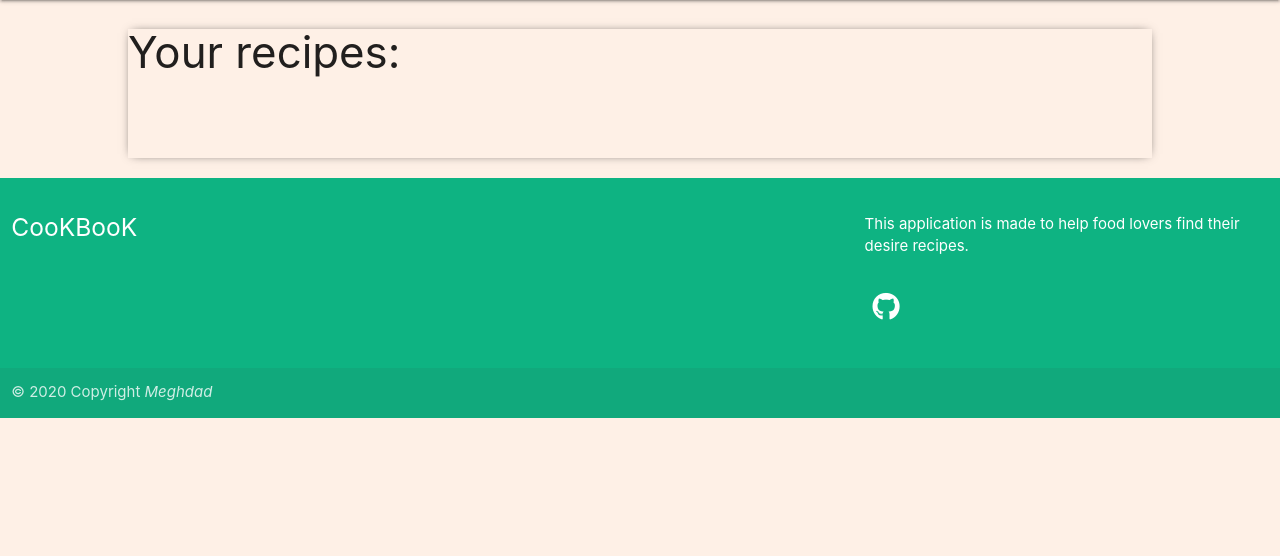
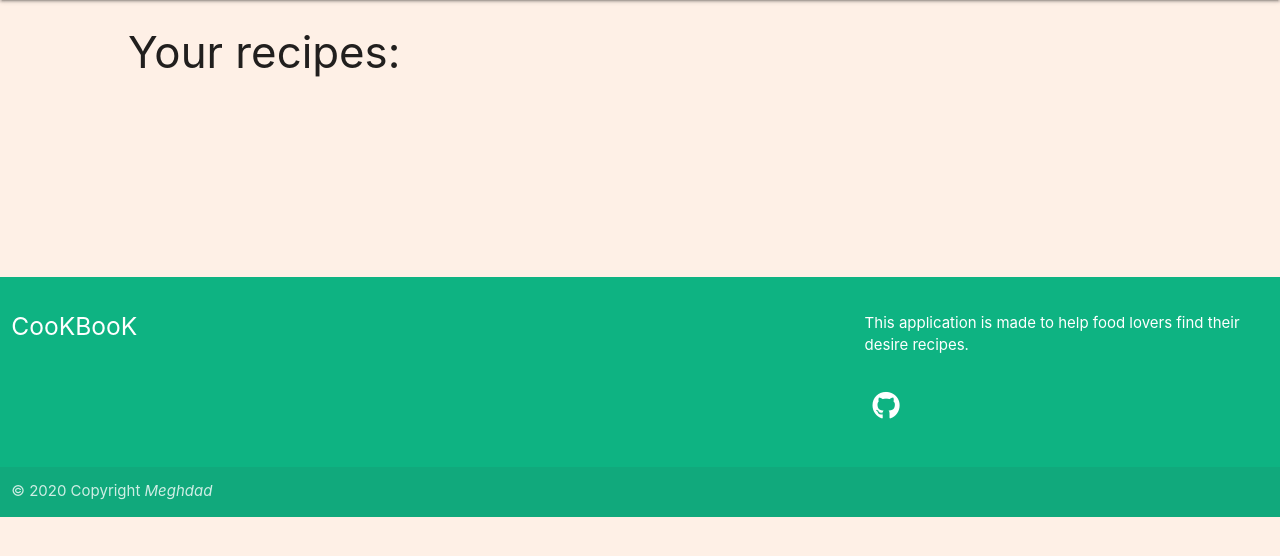
Before and after one commit to meghdadyazdi/cookbook, a Flask app: page /my_recipe in a window 1280 px wide. Shown: the part 64-620 px from the top of the page. Run offline with Flask 2, Linux system fonts and the light colour scheme; the visitor is signed in with stand-in values (Sample User, id 1); data that the repository does not hold is empty; some libraries are stand-ins or nearby versions.

Commit message:
styling cards and main container

```diff
--- a/static/css/style.css
+++ b/static/css/style.css
@@ -109,9 +109,9 @@ img {
     background-color:#0eb382;
 }
 .container{
-    -webkit-box-shadow: 0px 0px 10px -4px rgba(0,0,0,0.75);
+    /* -webkit-box-shadow: 0px 0px 10px -4px rgba(0,0,0,0.75);
 -moz-box-shadow: 0px 0px 10px -4px rgba(0,0,0,0.75);
-box-shadow: 0px 0px 10px -4px rgba(0,0,0,0.75);
+box-shadow: 0px 0px 10px -4px rgba(0,0,0,0.75); */
     width: 80vw;
 }
 
@@ -395,6 +395,9 @@ footer a{
 }
 
 
+.main-row{
+    margin-bottom: 10rem !important;
+}
 
 
 /* _______________________________media query__________________________ */
--- a/templates/find_recipe.html
+++ b/templates/find_recipe.html
@@ -26,10 +26,10 @@
 
 
 <section class="container">
-	<div class="row">
+	<div class="row main-row">
 	{% for recipe in recipes %}
 
-		<div class="col s12 m6 xl4 card-recipe p0 m0 boxxx">
+		<div class="col s12 m6 xl4 card-recipe p0 boxxx">
 			<img src="{{recipe.recipe_photo}}" alt="{{recipe.recipe_name}}" style="">
 			<div class="card-container capital">
 				<h6 class="no-flow"><b>{{recipe.recipe_name}}</b></h6>
--- a/templates/my_recipe.html
+++ b/templates/my_recipe.html
@@ -8,13 +8,12 @@
 <section class="container">
 	<div class="row">
 		<h3>Your recipes:<h3>
-				<div class="input-field col s6 push-s3">
-				</div>
+
 	</div>
-<div class="row">
+<div class="row main-row">
 	{% for recipe in my_recipes %}
 
-		<div class="col s12 m6 xl4 card-recipe p0 m0 boxxx">
+		<div class="col s12 m6 xl4 card-recipe p0 boxxx">
 			<img src="{{recipe.recipe_photo}}" alt="{{recipe.recipe_name}}" style="">
 			<div class="card-container capital">
 				<h6 class="no-flow"><b>{{recipe.recipe_name}}</b></h6>
--- a/templates/sign_up.html
+++ b/templates/sign_up.html
@@ -11,7 +11,7 @@
 
 
 
-<div class="row">
+<div class="row main-row">
 	<form method=POST class="col s12">
 		<div class="row">
 			<div class="input-field col m4 push-m4">
```
